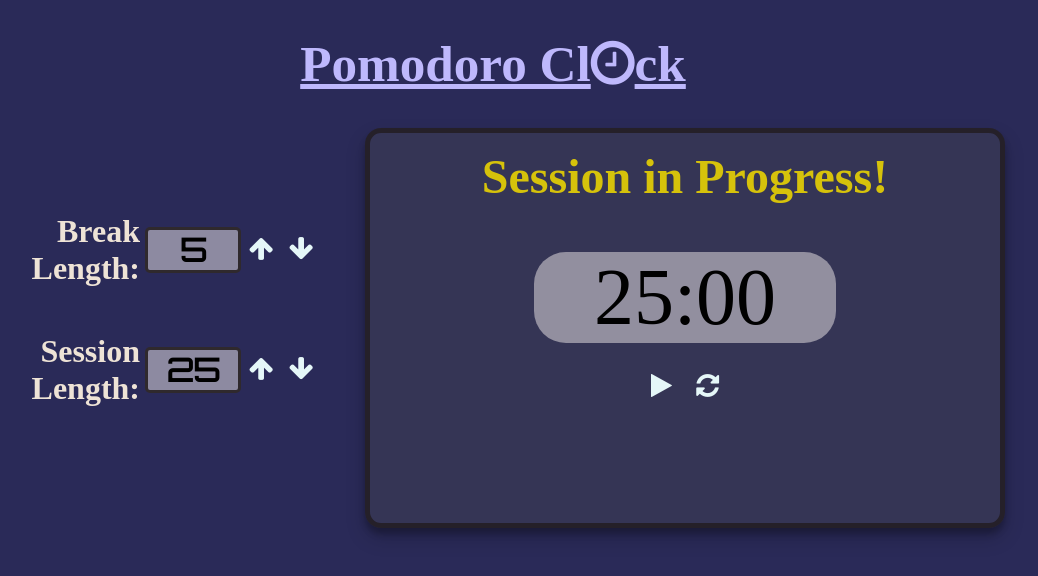
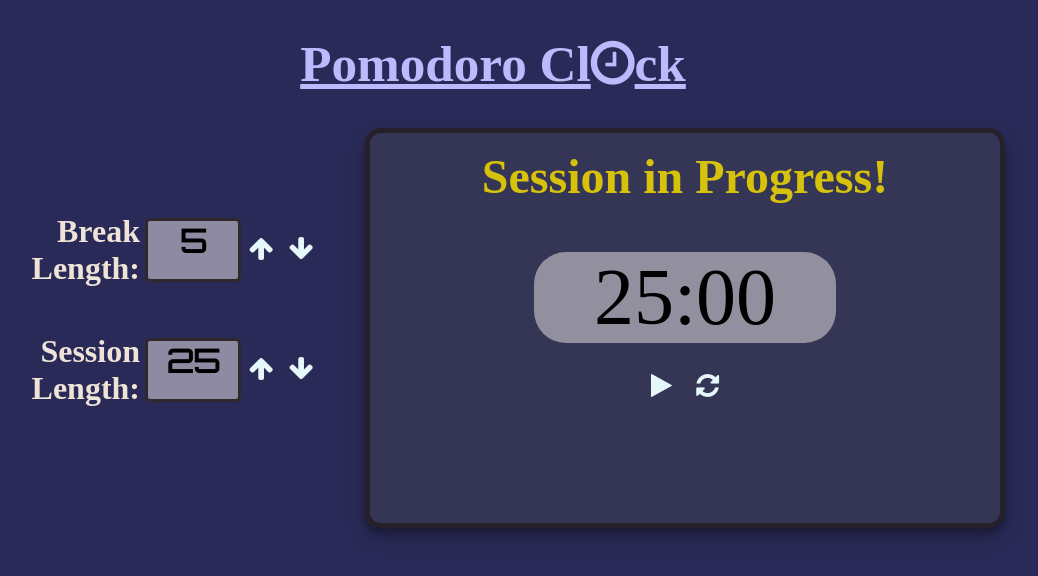
Before and after one commit to nikhilpr23/pomodoro-clock-react, a React (Create React App) app: page / in a window 1280 px wide. Shown: the top 576 px of the page, without its empty margins (147-1185 px from the left). Built offline with nearby package versions, Linux system fonts and the light colour scheme; a web font is replaced by a local one.

Commit message:
package.json changes for Heroku deployment

```diff
--- a/src/App.css
+++ b/src/App.css
@@ -6,6 +6,7 @@
 }
 
 @media only screen and (max-width: 650px){
+
   .App h1 {
     text-align: center;
     font-size: 2em;
@@ -63,6 +64,7 @@
   text-align: center;
   font-family: 'Orbitron', sans-serif;
   font-size: 2em;
+  min-height: 2em;
   font-weight: bolder;
   border: 0.1em solid rgba(24, 18, 18, 0.8);
   background-color:rgba(240, 233, 233, 0.5);
```
Also changed, not shown: package.json (+5 -3 lines).
